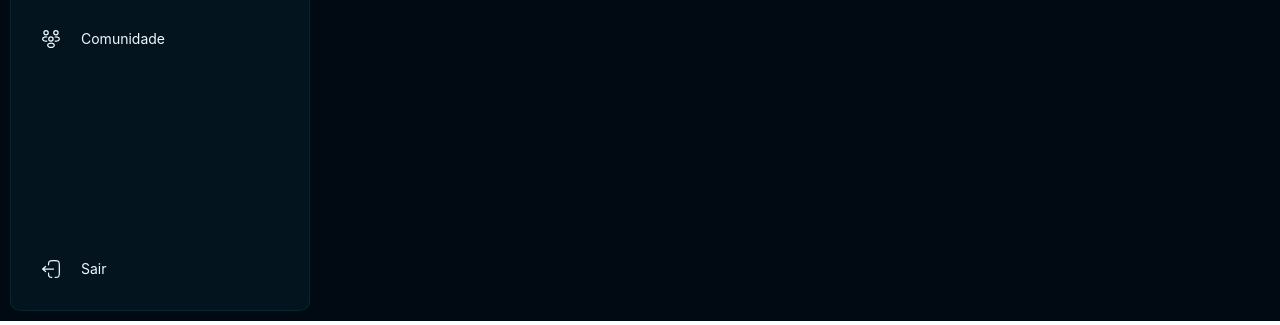
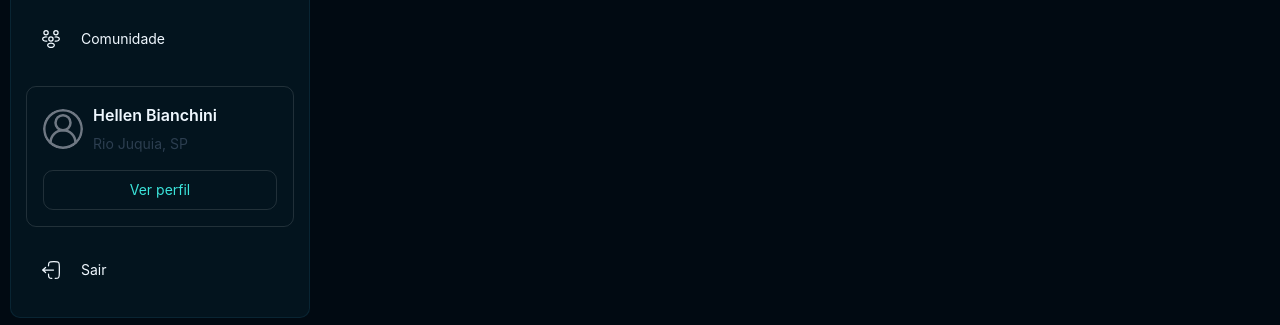
Before and after one commit to hellengod/paddlehub, a Vue app in the folder frontend/: page /app in a window 1280 px wide. Shown: the part 479-804 px from the top of the page. Built offline with nearby package versions, Linux system fonts and the light colour scheme; no server answers.

Commit message:
feat: adiciona card de perfil na sidebar e organiza componentes relacionados

```diff
--- a/frontend/src/components/layouts/SideBar.vue
+++ b/frontend/src/components/layouts/SideBar.vue
@@ -1,7 +1,7 @@
 <template>
     <aside class="sidebar">
         <div class="sidebar-header">
-            <img src="\public\logo-paddlehub-grande.png" alt="Logo" class="logo">
+            <img src="/logo-paddlehub-grande.png" alt="Logo" class="logo">
         </div>
 
         <nav class="sidebar-nav">
@@ -13,6 +13,14 @@
         </nav>
 
         <div class="sidebar-footer">
+            <div class="perfil">
+                <SidebarProfileCard
+                    name="Hellen Bianchini"
+                    location="Rio Juquia, SP"
+                    avatar-url="/profile-user.svg"
+                    route-name="perfil"
+                ></SidebarProfileCard>
+            </div>
             <button @click="handleLogout" :disabled="loading" class="logout-button">
                 <span class="logout-icon" aria-hidden="true">
                     <LogoutIcon></LogoutIcon>
@@ -26,16 +34,18 @@
         </div>
     </aside>
 </template>
-<script setup lang="ts">import useAuth from '@/composable/useAuth';
+<script setup lang="ts">
+import useAuth from '@/composable/useAuth';
 import { ref } from 'vue';
 import { useRouter } from 'vue-router'
-import SidebarLink from '../SidebarLink.vue';
+import SidebarLink from '../sidebar/SidebarLink.vue';
 import HomeIcon from '../icons/HomeIcon.vue';
 import MapIcon from '../icons/MapIcon.vue';
 import EventIcon from '../icons/EventIcon.vue';
 import RiverIcon from '../icons/RiverIcon.vue';
 import LogoutIcon from '../icons/LogoutIcon.vue';
 import CommunityIcon from '../icons/CommunityIcon.vue';
+import SidebarProfileCard from '../sidebar/SidebarProfileCard.vue';
 
 const loading = ref(false);
 const errorMessage = ref('');
@@ -181,6 +191,9 @@ async function handleLogout() {
 
 .sidebar-footer {
     margin-top: auto;
-    padding: 10px 15px;
+    display: flex;
+    flex-direction: column;
+    gap: 12px;
+    padding: 16px 15px;
 }
 </style>
--- /dev/null
+++ b/frontend/src/components/sidebar/SidebarProfileCard.vue
@@ -0,0 +1,104 @@
+<template>
+    <div class="container">
+        <div class="header">
+            <div class="avatar">
+                <img :src="props.avatarUrl" :alt="props.name">
+            </div>
+            <div class="text-block">
+                <div class="name">{{ props.name }}</div>
+                <div class="location">{{ props.location }}</div>
+            </div>
+        </div>
+        <div class="action">
+            <router-link :to="{ name: props.routeName }" class="profile-link">Ver perfil</router-link>
+        </div>
+    </div>
+</template>
+
+<script setup lang="ts">
+interface SidebarProfileCardProps {
+    name: string;
+    location: string;
+    avatarUrl: string;
+    routeName: string;
+}
+
+const props = defineProps<SidebarProfileCardProps>();
+
+</script>
+
+<style scoped>
+.container {
+    display: flex;
+    flex-direction: column;
+    gap: 15px;
+    padding: 16px;
+    border: 1px solid rgba(255, 255, 255, 0.123);
+    border-radius: 10px;
+}
+
+.header {
+    display: flex;
+    align-items: center;
+    gap: 10px;
+}
+
+.avatar {
+    width: 40px;
+    height: 40px;
+    border-radius: 50%;
+    overflow: hidden;
+}
+
+img {
+    width: 100%;
+    height: 100%;
+    object-fit: cover
+}
+
+.text-block {
+    display: flex;
+    flex-direction: column;
+    gap: 5px;
+}
+
+.name {
+    font-size: 16px;
+    font-weight: 600;
+    color: aliceblue;
+}
+
+.location {
+    font-size: 14px;
+
+}
+
+.action {
+    width: 100%;
+}
+
+.profile-link {
+    display: flex;
+    justify-content: center;
+    align-items: center;
+    width: 100%;
+    padding: 12px 14px;
+    border: 1px solid rgba(255, 255, 255, 0.123);
+    border-radius: 10px;
+    background: transparent;
+    color: #3be4db;
+    font-size: 14px;
+    line-height: 1;
+    text-decoration: none;
+    transition:
+        color 0.2s ease,
+        background-color 0.2s ease,
+        border-color 0.2s ease;
+}
+
+.profile-link:hover {
+    color: #3be4db;
+    background: rgba(27, 179, 153, 0.096);
+    border-color: rgba(255, 255, 255, 0.123);
+}
+</style>
--- a/frontend/src/router/index.ts
+++ b/frontend/src/router/index.ts
@@ -68,6 +68,14 @@ const router = createRouter({
           meta: {
             requiresAuth: true,
           },
+        },
+        {
+          path: '/perfil',
+          name: 'perfil',
+          component: () => import('../views/ProfileView.vue'),
+          meta: {
+            requiresAuth: true,
+          },
         }
       ]
     },
--- /dev/null
+++ b/frontend/src/views/ProfileView.vue
@@ -0,0 +1,3 @@
+<template>
+    <p>Perfil</p>
+</template>
```
Also changed, not shown: frontend/public/profile-user.svg (added), frontend/src/components/sidebar/SidebarLink.vue (renamed from frontend/src/components/SidebarLink.vue).
